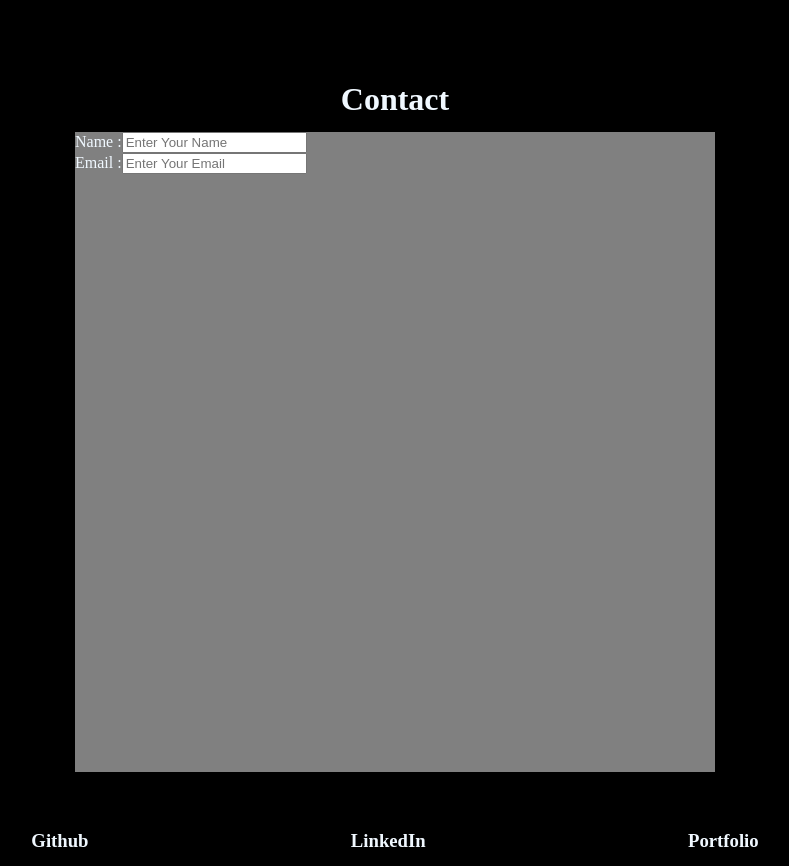
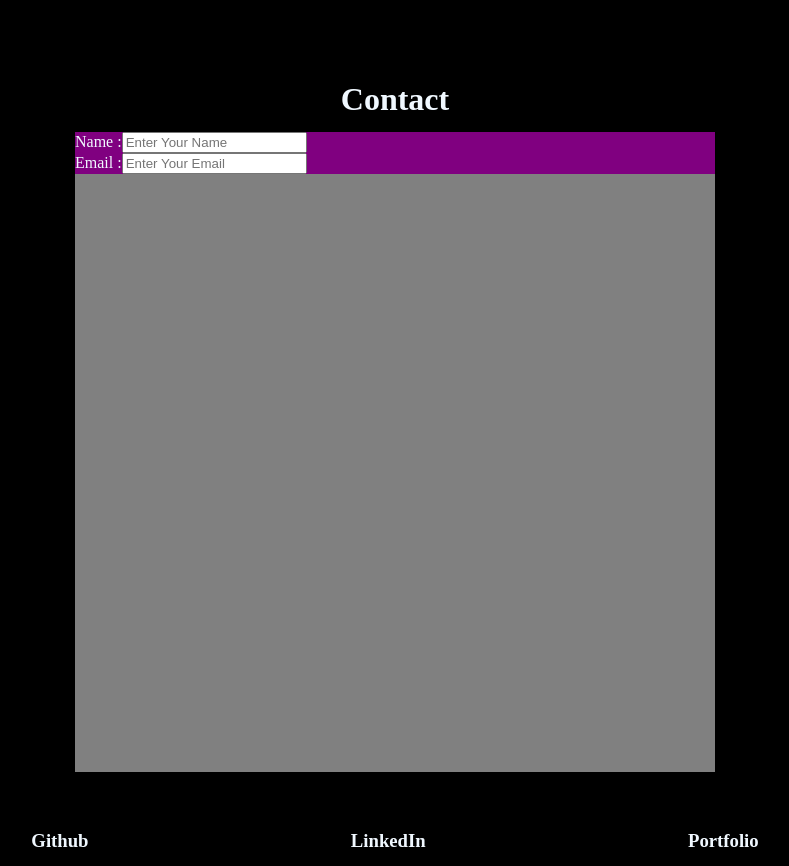
Before and after one commit to Paramesh-Kumar-2004/VP_Portfolio-2, a React (Create React App) app: page / in a window 1280 px wide. Shown: the part 4200-5066 px from the top of the page, without its empty margins (245-1034 px from the left). Built offline with nearby package versions, Linux system fonts and the light colour scheme.

Commit message:
Modified: Contact.jsx

```diff
--- a/src/Components/Contact.jsx
+++ b/src/Components/Contact.jsx
@@ -9,7 +9,7 @@ function Contact() {
       <div id="InputFeild">
         <form action="submit">
 
-          <div >
+          <div id='Feilds'>
 
             <div>
               <label htmlFor="name">Name :</label>
--- a/src/Styles/Contact.css
+++ b/src/Styles/Contact.css
@@ -10,3 +10,8 @@
     justify-self: center;
     background: gray;
 }
+
+
+#Feilds{
+    background: purple;
+}
```
